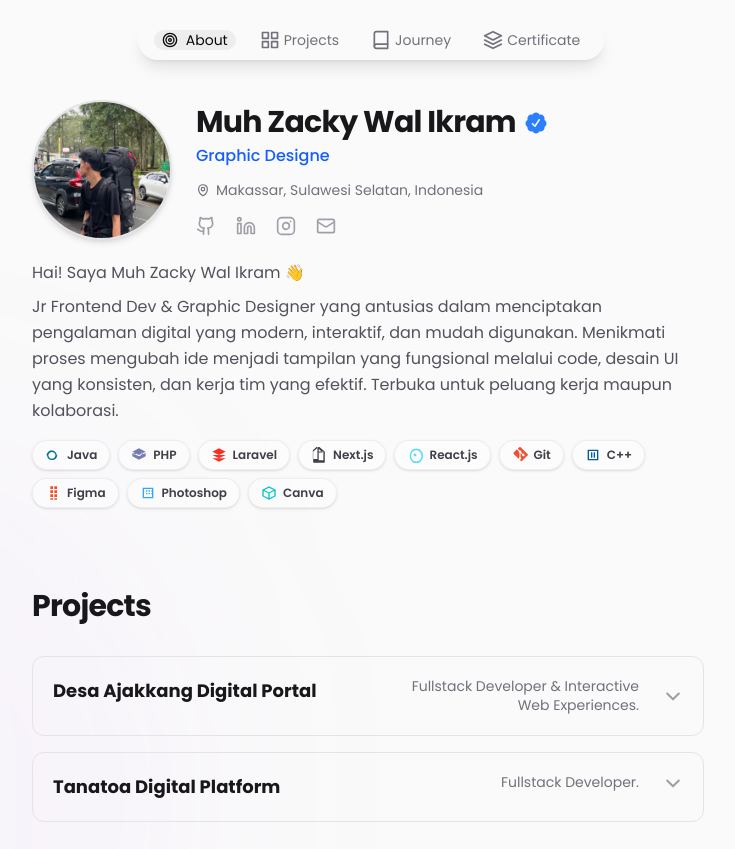
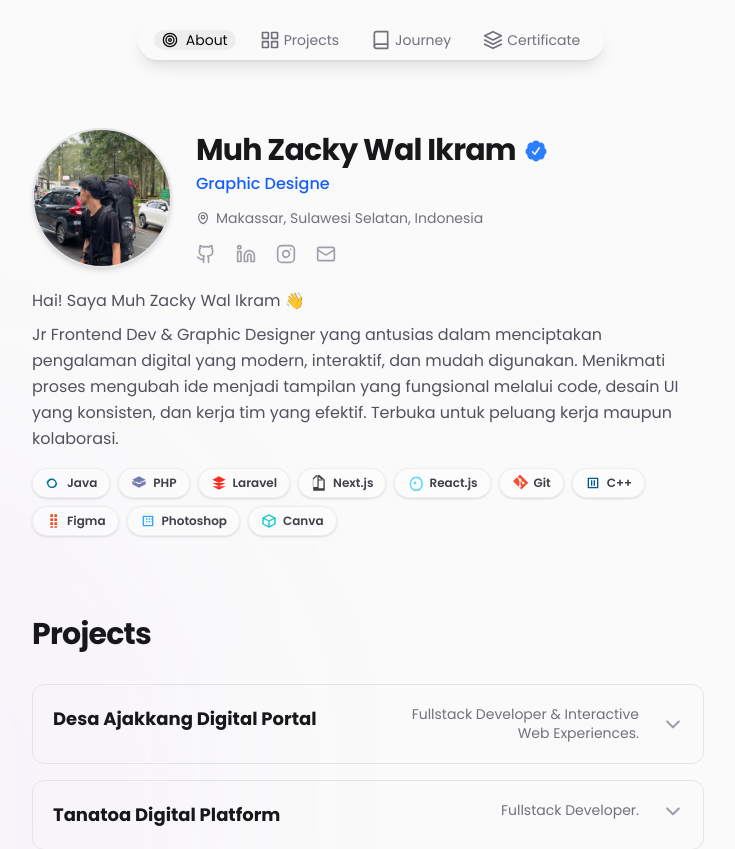
Before and after one commit to Muhzky/porto-z, a Next.js app: page / in a window 1280 px wide. Shown: the top 849 px of the page, without its empty margins (269-1004 px from the left). Built offline with nearby package versions, Linux system fonts and the light colour scheme.

Commit message:
up padding top

```diff
--- a/app/page.tsx
+++ b/app/page.tsx
@@ -69,7 +69,7 @@ export default function Home() {
       <Navbar activeSection={activeSection} onNavClick={handleNavClick} />
 
       {/* Main Layout Container */}
-      <div className="w-full max-w-3xl mx-auto px-6 sm:px-12 pt-20 md:pt-25  pb-6 flex-1 relative z-10 flex flex-col">
+      <div className="w-full max-w-3xl mx-auto px-6 sm:px-12 pt-28 md:pt-32  pb-6 flex-1 relative z-10 flex flex-col">
         <main className="flex-1 flex flex-col gap-16 md:gap-20">
 
           <HeroSection />
```
